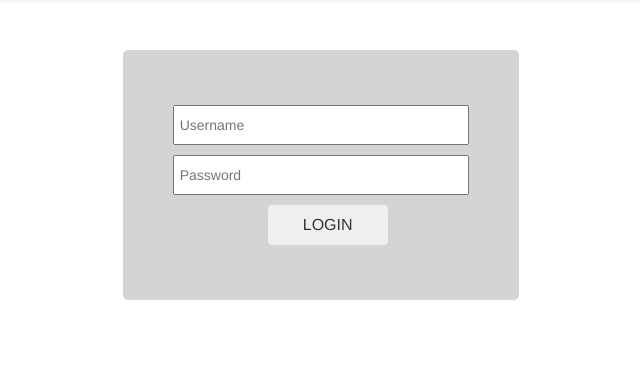
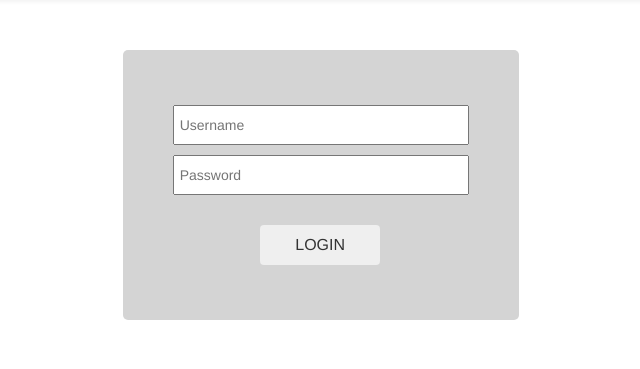
Before and after one commit to Magestore/devops-demo-omnichannel-api-backend, a Django app: page /login/ in a window 1280 px wide. Shown: the part 51-420 px from the top of the page, without its empty margins (319-959 px from the left). Run offline with Django 3.2, Linux system fonts and the light colour scheme; some libraries are stand-ins or nearby versions.

Commit message:
login form

```diff
--- a/omni/static/css/style.css
+++ b/omni/static/css/style.css
@@ -31,3 +31,6 @@
 .login-form-wrap button:hover{
     background-color: #ff8840;
 }
+.login-form-wrap .btn-login-wrap {
+    margin-top: 20px;
+}
--- a/omni/templates/login.html
+++ b/omni/templates/login.html
@@ -16,9 +16,13 @@
                         {% csrf_token %}
                         <input name="username" value="" placeholder="Username" />
                         <input name="password" value="" placeholder="Password" type="password" />
-                        <div class="row">
-                            <div class="col-md-6 col-md-offset-3">
-                                <button type="submit" value="login" class="btn">LOGIN</button>
+                        <div class="container-fluid">
+                            <div class="row">
+                                <div class="col-md-6 col-md-offset-3">
+                                    <div class="btn-login-wrap">
+                                        <button type="submit" value="login" class="btn">LOGIN</button>
+                                    </div>
+                                </div>
                             </div>
                         </div>
                     </form>
```
